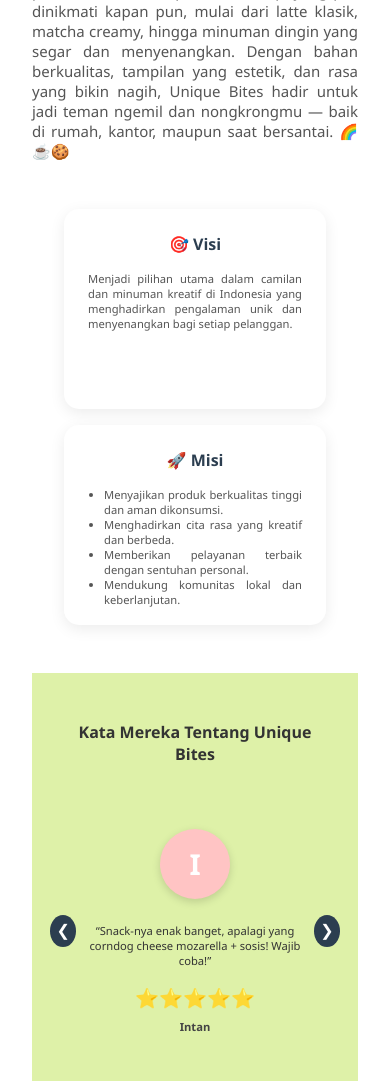
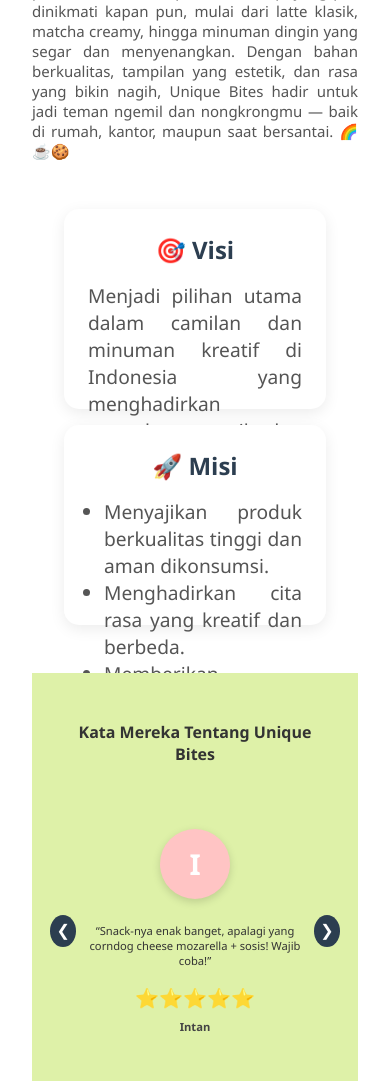
Before and after one commit to TheGhost1707/Unique-Bites, a PHP site: page /about.html in a window 390 px wide. Shown: the part 403-1484 px from the top of the page. Run offline with PHP 8.4, Linux system fonts and the light colour scheme.

Commit message:
Update style.css

```diff
--- a/style/style.css
+++ b/style/style.css
@@ -710,13 +710,13 @@ p {
     .visi-box h3,
     .misi-box h3 {
         text-align: center;
-        font-size: 1rem;
+        font-size: 1.5rem;
     }
 
     .visi-box p,
     .misi-box ul {
         text-align: justify;
-        font-size: 0.70rem;
+        font-size: 1.2rem;
     }
 
     .misi-box ul {
```
